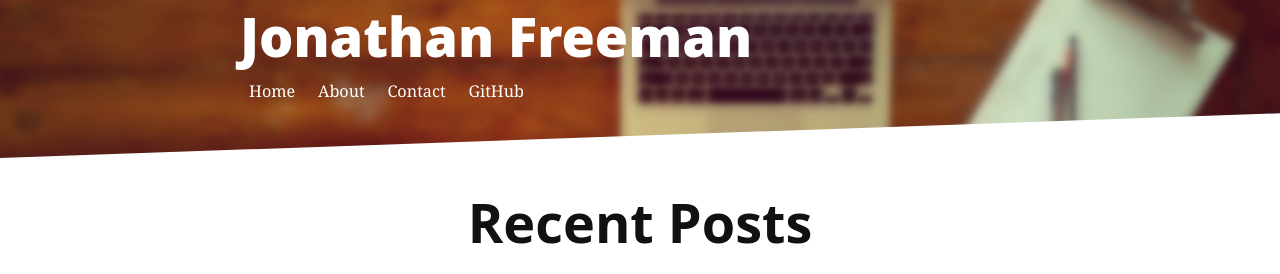
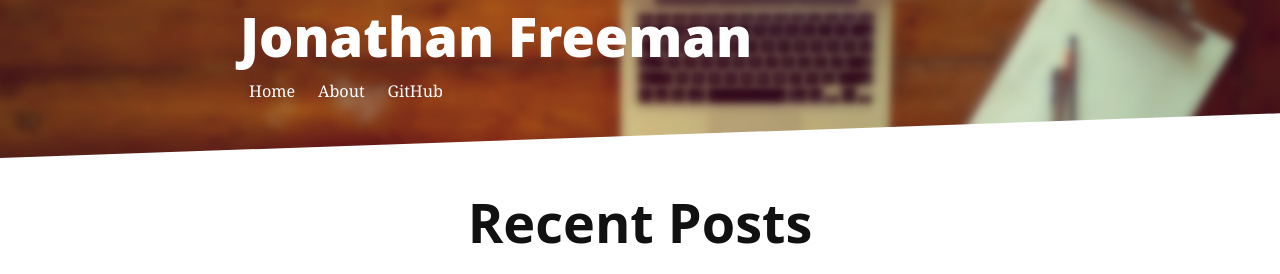
Before and after one commit to freethejazz/freethejazz.github.io, a Jekyll site: the page built from index.html, in a window 1280 px wide. Shown: the top 274 px of the page. Built offline with Jekyll 4.4.1, drawn with Linux system fonts in a browser that asks for light colours; nearby versions of some CDN libraries; the list of posts is cut into pages by our own code.

Commit message:
Remove contact page

```diff
--- a/_config.yml
+++ b/_config.yml
@@ -15,8 +15,6 @@ navigation:
    url: /index.html
  - title: About
    url: /about.html
- - title: Contact
-   url: /contact.html
 
 social:
    github: freethejazz
```
